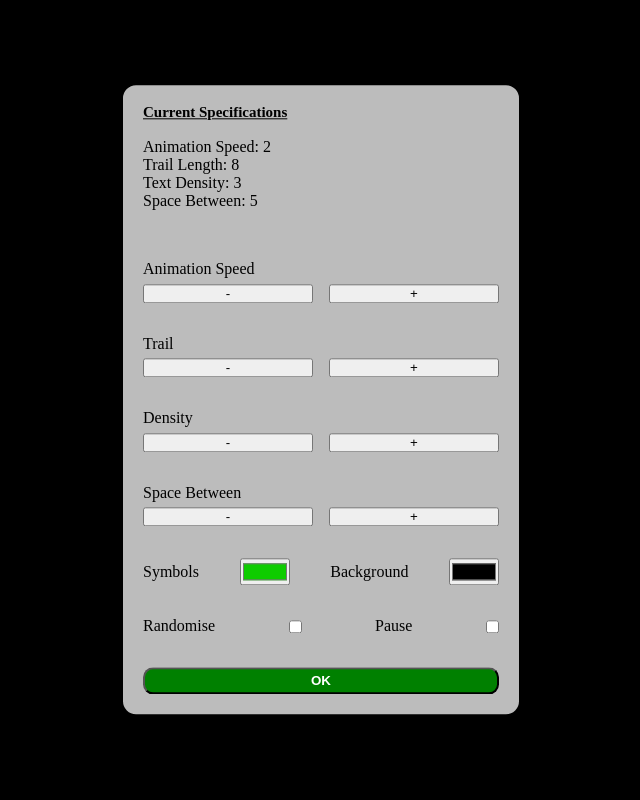
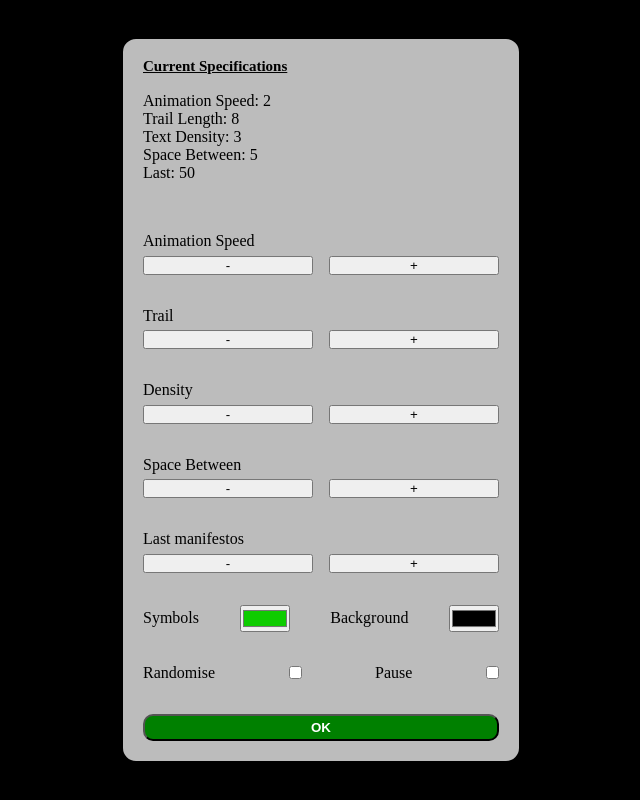
Before and after one commit to ephulian/stf-visualisation-react, a React (Create React App) app: page / in a window 1280 px wide. Shown: the whole page, without its empty margins (319-959 px from the left). Built offline with nearby package versions, Linux system fonts and the light colour scheme; no server answers; the database is empty.

Commit message:
setting for adjusting how many manifestos show

```diff
--- a/src/Matrix.jsx
+++ b/src/Matrix.jsx
@@ -2,16 +2,15 @@ import React, { createRef, useEffect, useRef, useState } from 'react';
 import { randInRange, getObjFromArr } from './utils';
 
 export default function Matrix({ manifestos }) {
-	// const text = Array.from(Array(100).keys());
-	const text = manifestos;
+	const numbers = Array.from(Array(100).keys());
 
 	const requestRef = useRef();
 	const [frames, setFrames] = useState(0);
 	const [positions, setPositions] = useState({});
-	const [phrase, setPhrase] = useState(getObjFromArr(text));
 	const [animPaused, setPause] = useState(false);
 
 	const [streamRefs, setStreamRefs] = useState([]);
+	const [last, setLast] = useState(50);
 
 	const [animSpeed, setAnimSpeed] = useState(2);
 	const [trail, setTrail] = useState(8);
@@ -23,6 +22,9 @@ export default function Matrix({ manifestos }) {
 	const [randomise, setRandomise] = useState(false);
 	const [controller, setController] = useState('flex');
 
+	const text = manifestos.slice(-last);
+	// const text = numbers.slice(-last);
+	const [phrase, setPhrase] = useState(getObjFromArr(text));
 	const handleChange = (e) => {
 		e.preventDefault();
 		switch (e.currentTarget.name) {
@@ -50,6 +52,12 @@ export default function Matrix({ manifestos }) {
 			case 'space-between-decrease':
 				setSpaceBetween((currentSpaceBetween) => (currentSpaceBetween -= 1));
 				break;
+			case 'last-manifestos-increase':
+				setLast((currentLast) => (currentLast += 1));
+				break;
+			case 'last-manifestos-decrease':
+				setLast((currentLast) => (currentLast -= 1));
+				break;
 			case 'symbols-color':
 				setSymbolsCol(e.currentTarget.value);
 				break;
@@ -72,8 +80,8 @@ export default function Matrix({ manifestos }) {
 		}
 	};
 
-	// Loop over to beggining if number exceeds array length
-	const addDifferent = (arrayLength, ind, num) => {
+	// Pick random index within the array length, loop over to beggining if number exceeds array length
+	const pickRandomIndex = (arrayLength, ind, num) => {
 		const randomIndex = phrase[`${ind}`] + num;
 		return ((randomIndex % arrayLength) + arrayLength) % arrayLength;
 	};
@@ -197,7 +205,7 @@ export default function Matrix({ manifestos }) {
 													color: `${symbolsCol}`,
 												}}
 											>
-												{text[addDifferent(text.length, index, randomise ? el : 0)]}
+												{text[pickRandomIndex(text.length, index, randomise ? el : 0)]}
 											</h1>
 										);
 									})}
@@ -227,6 +235,8 @@ export default function Matrix({ manifestos }) {
 					Text Density: {density}
 					<br />
 					Space Between: {spaceBetween}
+					<br />
+					Last: {last}
 					<br />
 					<br />
 					{/* Frames: {frames} */}
@@ -307,6 +317,25 @@ export default function Matrix({ manifestos }) {
 						</button>
 					</span>
 				</div>
+				<div className='single-input'>
+					<label htmlFor='space-between'>Last manifestos</label>
+					<span name='space-between' className='control-buttons'>
+						<button
+							name='last-manifestos-decrease'
+							onClick={(e) => handleChange(e)}
+							style={{ width: '50%' }}
+						>
+							-
+						</button>
+						<button
+							name='last-manifestos-increase'
+							onClick={(e) => handleChange(e)}
+							style={{ width: '50%' }}
+						>
+							+
+						</button>
+					</span>
+				</div>
 				<span className='control-buttons'>
 					<label htmlFor='symbols-color'>Symbols </label>
 					<input
--- a/src/utils.js
+++ b/src/utils.js
@@ -1,7 +1,9 @@
+// Get random in range of parameter
 const randInRange = (end) => {
 	return Math.floor(Math.random() * end);
 };
 
+// Given an array, creates an object with same length, indices as keys and random (within length) values
 const getObjFromArr = (arr) => {
 	return Object.assign(
 		{},
```
